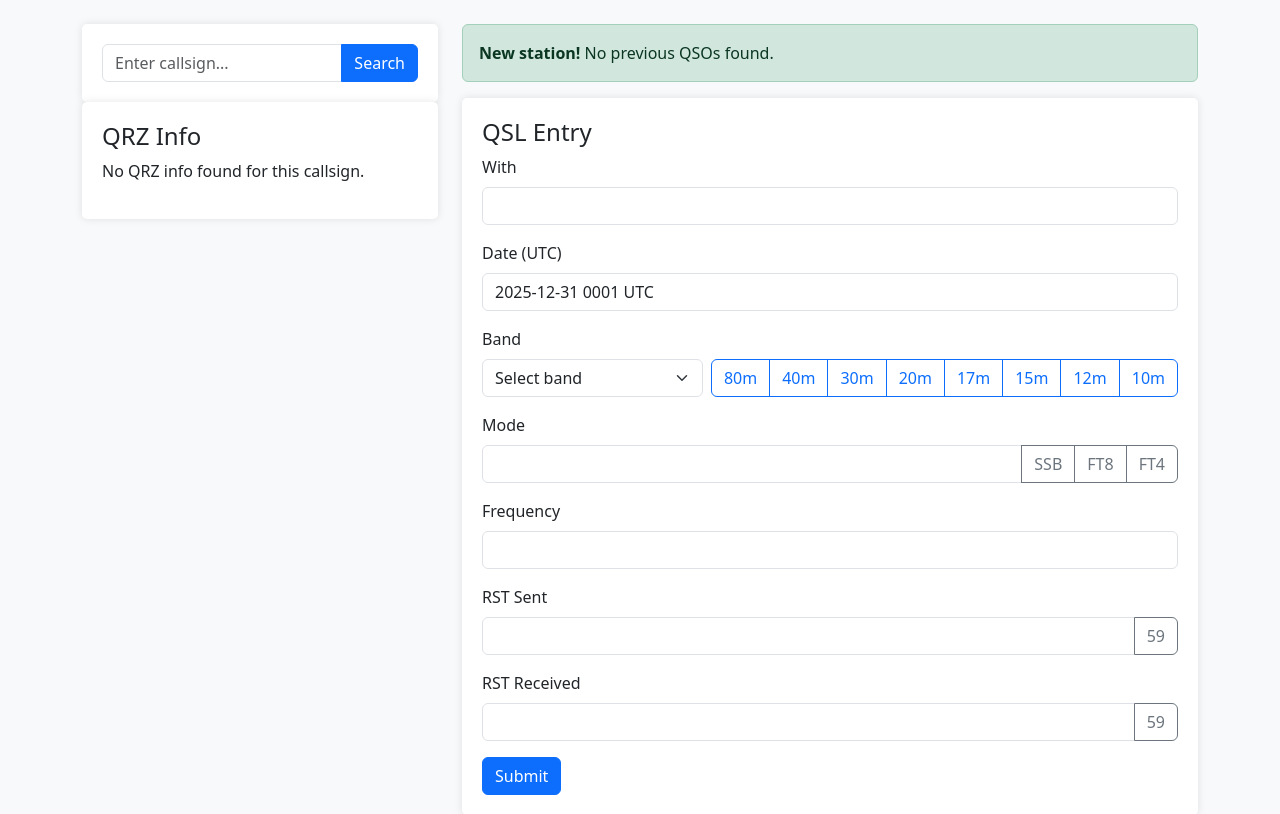
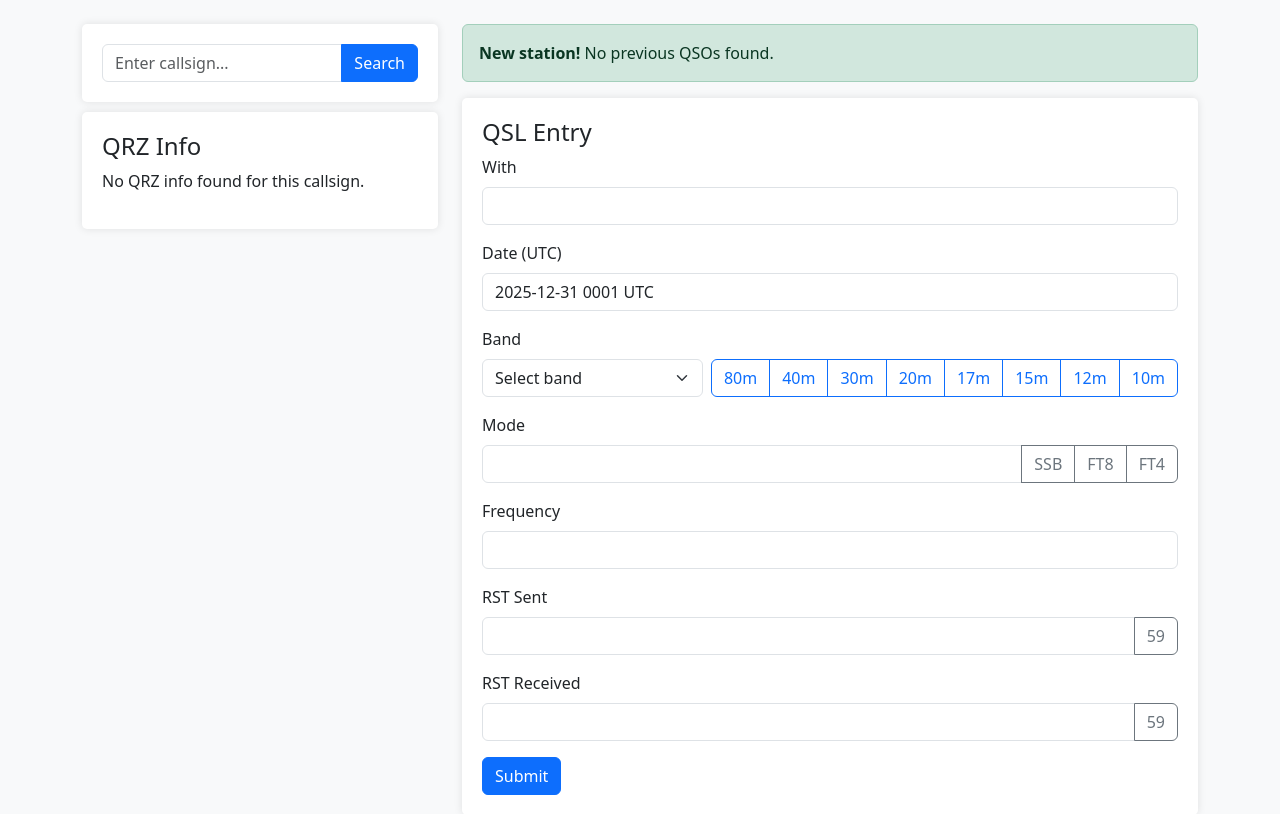
Before and after one commit to tailwag/MyQSL, a Flask app: template templates/lookup.html in a window 1280 px wide. Shown: the top 814 px of the page. Run offline with Flask 3, Linux system fonts and the light colour scheme; the template is opened without the code that fills it, so the values that code supplies are empty; parts of the project's set-up code (start-up, migrations or seed data) failed here and were passed over.

Commit message:
added a little margin

```diff
--- a/templates/lookup.html
+++ b/templates/lookup.html
@@ -21,7 +21,7 @@
     <div class="row g-4">
         <!-- QRZ Info Panel -->
         <div class="col-md-4">
-            <div class="panel">
+            <div class="panel" style="margin-bottom:10px">
                 <form id="callsign-form">
                     <div class="input-group">
                         <input id="callsign-input" class="form-control" type="text" placeholder="Enter callsign...">
```
